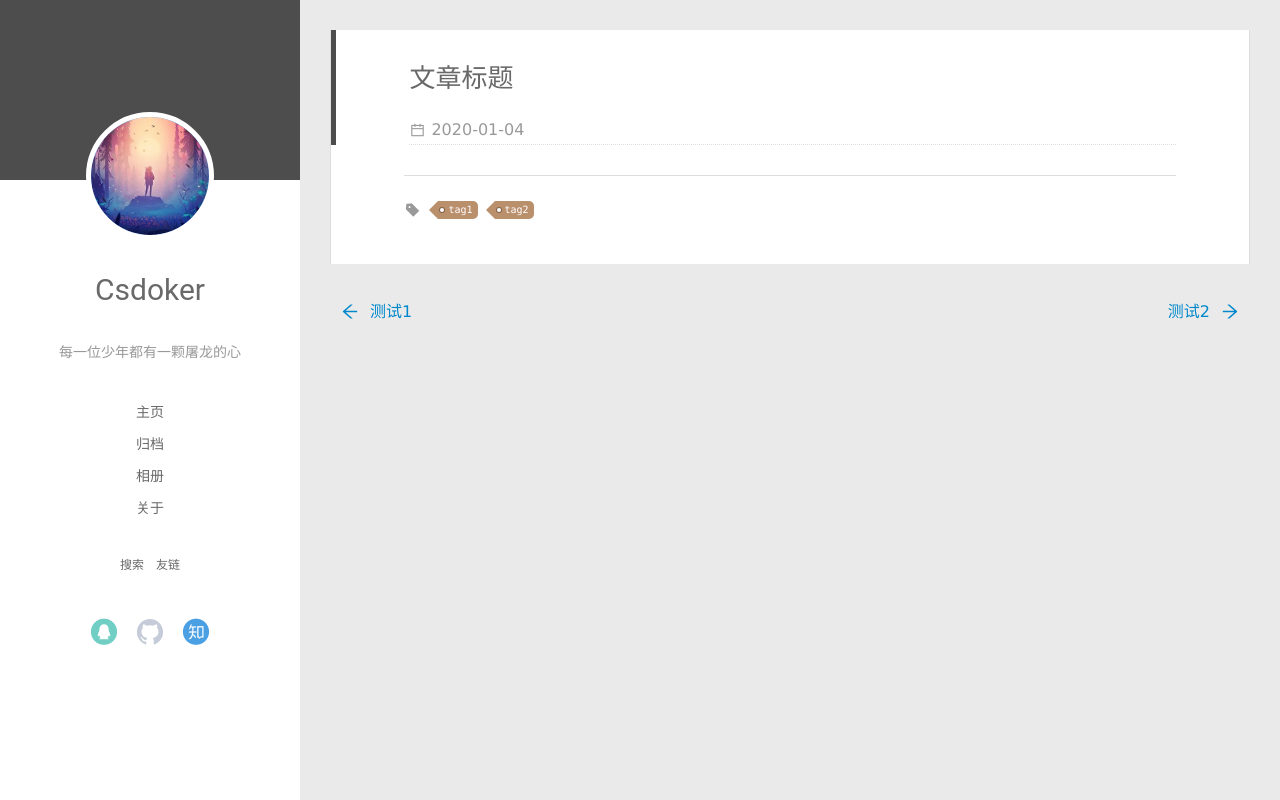
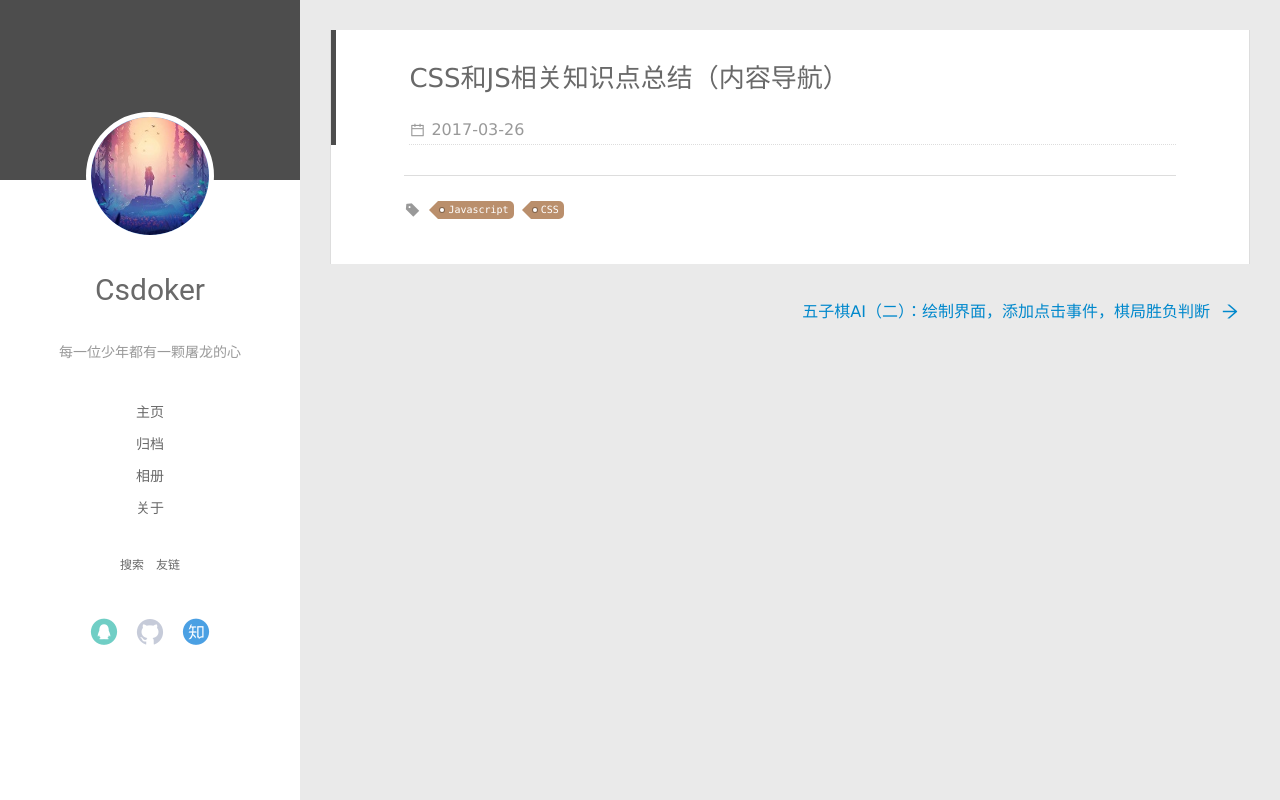
Before and after one commit to csdoker/vue-blog, a Vue app: page /home in a window 1280 px wide. Both pictures are taken after a click on the element "CSS和JS相关知识点总结（内容导航）". Built offline with nearby package versions, Linux system fonts and the light colour scheme.

Commit message:
完成文章数据的获取逻辑

```diff
--- a/src/views/article/index.vue
+++ b/src/views/article/index.vue
@@ -4,7 +4,7 @@
       <div class="article-inner">
         <header class="article-header">
           <div class="article-header-inner">
-            <h1 class="article-title">{{articleData.title}}</h1>
+            <h1 class="article-title">{{articleData.name}}</h1>
             <div class="article-date">
               <i class="date-icon iconfont icon-calendar"></i>
               <span class="date-time">{{articleData.date}}</span>
@@ -24,11 +24,11 @@
             <i class="tag-icon iconfont icon-tag-fill"></i>
             <div
               class="tag-item"
-              v-for="(articleTag, index) in articleData.tags"
+              v-for="(tag, index) in articleData.tags"
               :key="index"
             >
               {{
-                articleTag.name
+                tag
               }}
             </div>
           </div>
@@ -38,38 +38,52 @@
         </div>
       </div>
     </article>
-    <nav class="article-nav">
-      <a href="javascript:;" class="nav-link">
+    <nav class="article-nav" :class="[!previousArticle.name ? 'start' : '', !nextArticle.name ? 'end' : '']">
+      <router-link
+        tag="a"
+        :to="{ name: nextArticle.name }"
+        class="nav-link"
+        v-show="nextArticle.name"
+      >
         <i class="link-icon iconfont icon-arrowleft"></i>
-        <span class="link-name">测试1</span>
-      </a>
-      <a href="javascript:;" class="nav-link">
-        <span class="link-name">测试2</span>
+        <span class="link-name">{{ nextArticle.name }}</span>
+      </router-link>
+      <router-link
+        tag="a"
+        :to="{ name: previousArticle.name }"
+        class="nav-link"
+        v-show="previousArticle.name"
+      >
+        <span class="link-name">{{ previousArticle.name }}</span>
         <i class="link-icon iconfont icon-arrowright"></i>
-      </a>
+      </router-link>
     </nav>
   </div>
 </template>
 
 <script>
+import BLOGENTRIES from '@/data/blogs.json'
+
 export default {
   name: 'Article',
   data () {
     return {
-      articleData: {
-        id: 1,
-        title: '文章标题',
-        date: '2020-01-04',
-        tags: [
-          {
-            name: 'tag1'
-          },
-          {
-            name: 'tag2'
-          }
-        ]
-      }
+      articleData: {}
     }
+  },
+  computed: {
+    articles () {
+      return BLOGENTRIES
+    },
+    nextArticle () {
+      return this.articleData.id === this.articles.length ? {} : this.articles.filter(article => article.id === this.articleData.id + 1)[0]
+    },
+    previousArticle () {
+      return this.articleData.id === 1 ? {} : this.articles.filter(article => article.id === this.articleData.id - 1)[0]
+    }
+  },
+  created () {
+    this.articleData = this.articles.filter(article => article.name === this.$route.name)[0]
   }
 }
 </script>
@@ -218,6 +232,12 @@ export default {
         }
       }
     }
+    &.start {
+      justify-content: flex-start;
+    }
+    &.end {
+      justify-content: flex-end;
+    }
   }
 }
 // @media screen and (max-width: 1200px) {
```
